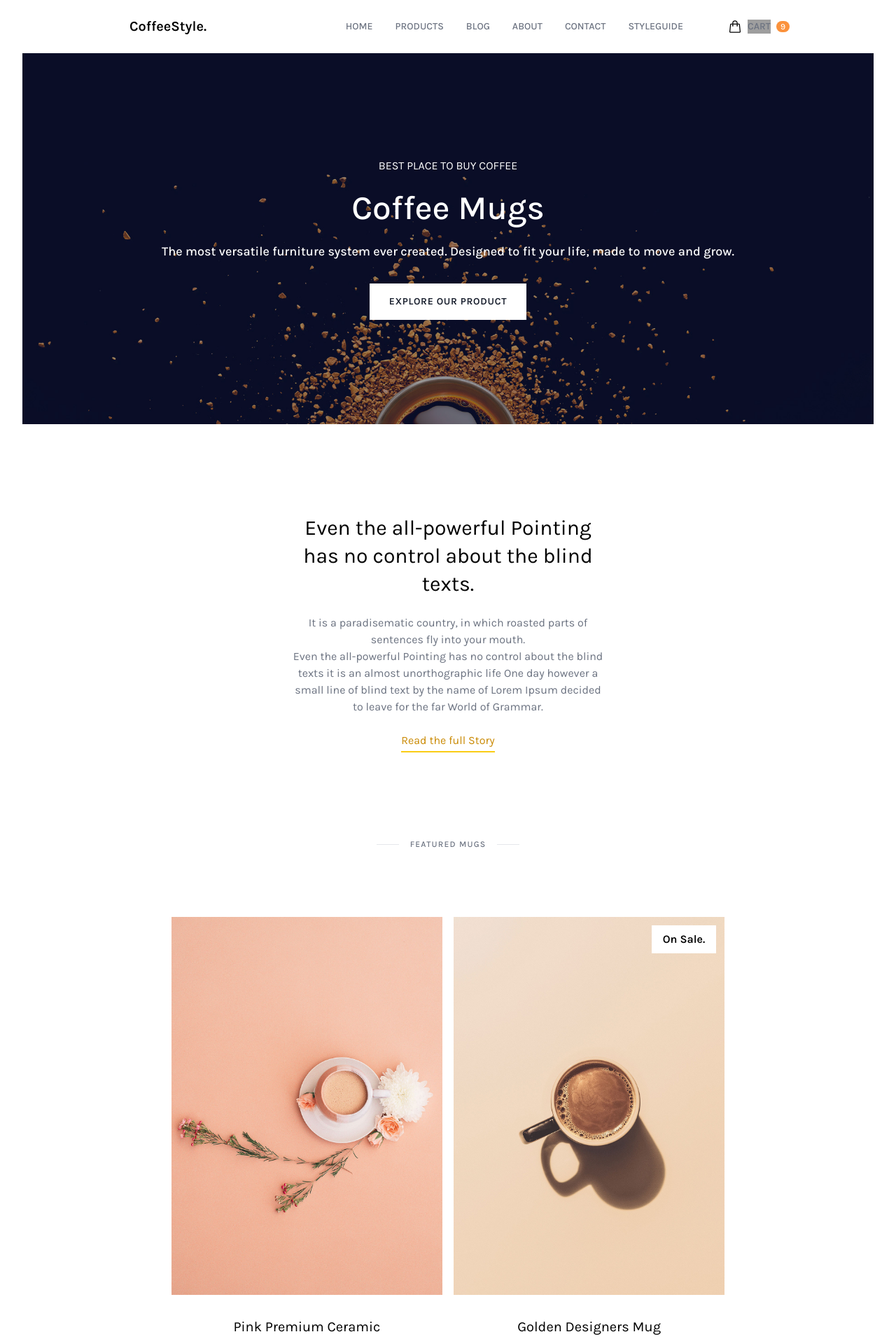
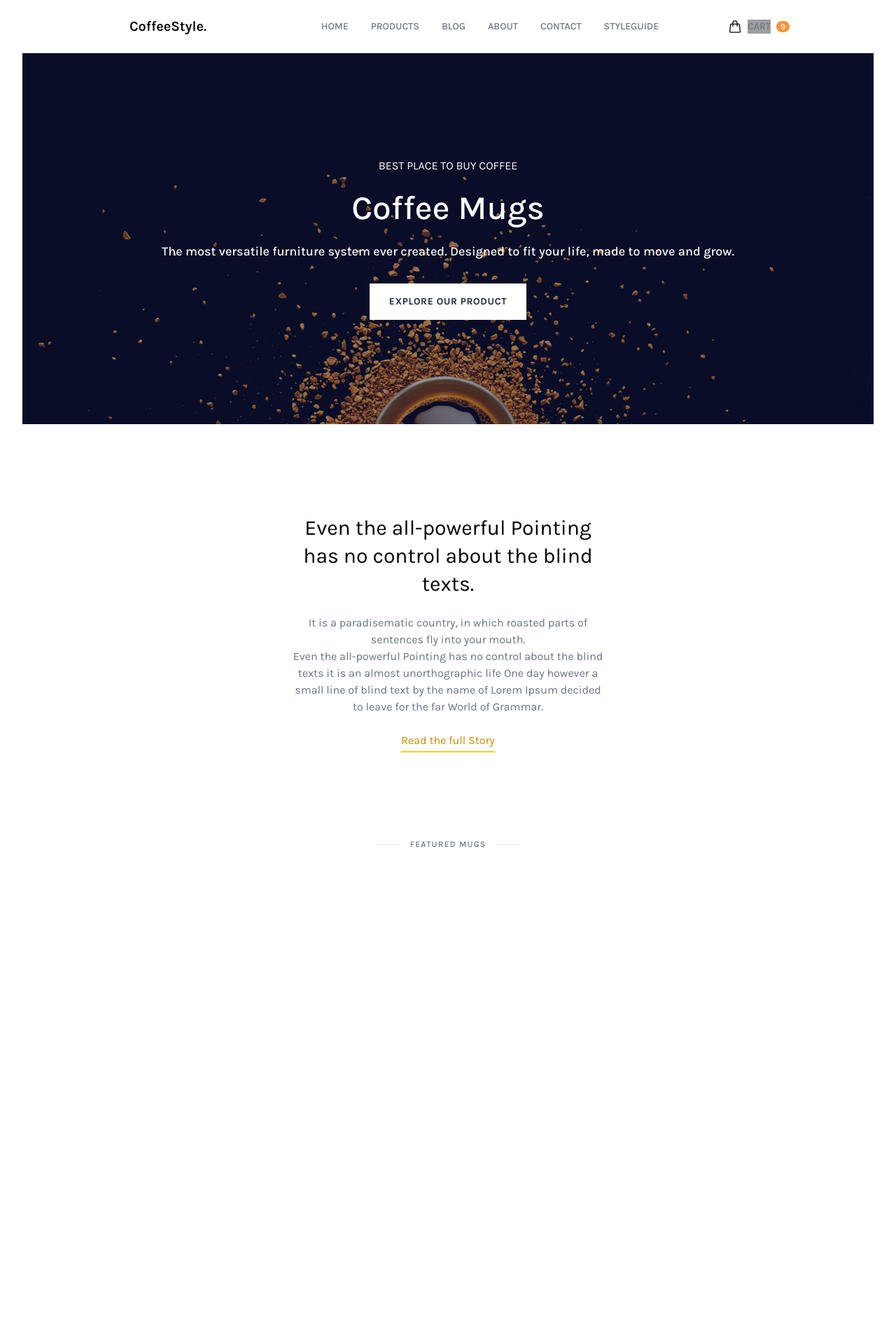
Before and after one commit to NguyenHungdn/vite-taiwind-coffeeShop, a React (Vite) app: page / in a window 1280 px wide. Shown: the top 1913 px of the page at 70% size. Built offline with nearby package versions, Linux system fonts and the light colour scheme; grey boxes are pictures that could not be loaded.

Commit message:
modified:   package-lock.json 	modified:   package.json 	modified:   src/App.jsx 	modified:   src/components/Body/Body.jsx 	modified:   src/components/Body/FeatureMug.jsx 	modified:   src/components/Body/MoreProduct.jsx 	modified:   src/components/Header/Header.jsx

```diff
--- a/package.json
+++ b/package.json
@@ -10,6 +10,7 @@
     "preview": "vite preview"
   },
   "dependencies": {
+    "aos": "^3.0.0-beta.6",
     "react": "^18.2.0",
     "react-dom": "^18.2.0"
   },
--- a/src/App.jsx
+++ b/src/App.jsx
@@ -1,6 +1,9 @@
 import './App.css';
 import BodyPage from './components/Body/Body';
 import Header from './components/Header/Header';
+import AOS from 'aos';
+import 'aos/dist/aos.css'; // You can also use <link> for styles
+AOS.init();
 export default function App() {
    return (
       <div className="content-wrapper font-Karla max-w-screen-2xl text-base mx-auto px-8 ">
--- a/src/components/Body/Body.jsx
+++ b/src/components/Body/Body.jsx
@@ -5,7 +5,7 @@ import FeatureMug from './FeatureMug';
 import MoreProduct from './MoreProduct';
 function BodyPage() {
    return (
-      <div>
+      <div data-aos="fade-up">
          <Slide />
          <Story />
          <SubHeadLine data={'FEATURED MUGS'} />
--- a/src/components/Body/FeatureMug.jsx
+++ b/src/components/Body/FeatureMug.jsx
@@ -1,6 +1,12 @@
+import AOS from 'aos';
+import 'aos/dist/aos.css'; // You can also use <link> for styles
+AOS.init();
 function FeatureMug() {
    return (
-      <div className="featured-mug w-[95%] lg:w-[65%] mx-auto mb-40">
+      <div
+         data-aos="fade-up"
+         className="featured-mug w-[95%] lg:w-[65%] mx-auto mb-40"
+      >
          <div className="grid grid-cols-1 gap-32 lg:grid-cols-2 lg:gap-4">
             <div className="product-card">
                <div className=" sm:h-[540px] h-[400px] bg-[url('./assets/featured-mug1.jpg')] bg-no-repeat bg-cover bg-center">
--- a/src/components/Body/MoreProduct.jsx
+++ b/src/components/Body/MoreProduct.jsx
@@ -1,7 +1,7 @@
 import { PRODUCTS } from '../PRODUCTS';
 function MoreProduct() {
    return (
-      <div className=" more-product w-[95%] lg:w-[65%]  mx-auto mb-16 ">
+      <div className=" more-product w-[95%] xl:w-[65%]  mx-auto mb-16 ">
          <div className="grid grid-cols-1 md:grid-cols-2 lg:grid-cols-3 md:gap-4 text-center ">
             {PRODUCTS &&
                PRODUCTS.map((product) => {
--- a/src/components/Header/Header.jsx
+++ b/src/components/Header/Header.jsx
@@ -16,8 +16,8 @@ function Header() {
             <ul
                id="ata-topMenu"
                className={`${
-                  toggle ? 'hidden ' : ''
-               }  basis-3/6  lg:flex lg:items-center lg:justify-end lg:gap-8 uppercase text-sm text-gray-500 font-medium`}
+                  toggle ? 'hidden   ' : 'ata-top-menu-toggle '
+               }  basis-3/6  items-center lg:flex lg:items-center lg:justify-center lg:gap-8 uppercase text-sm text-gray-500 font-medium`}
             >
                <li className="ata-top-menu-item ">
                   <span className="" href="#">
```
Also changed, not shown: 1 other file (tests, documents, lock files or other folders).
